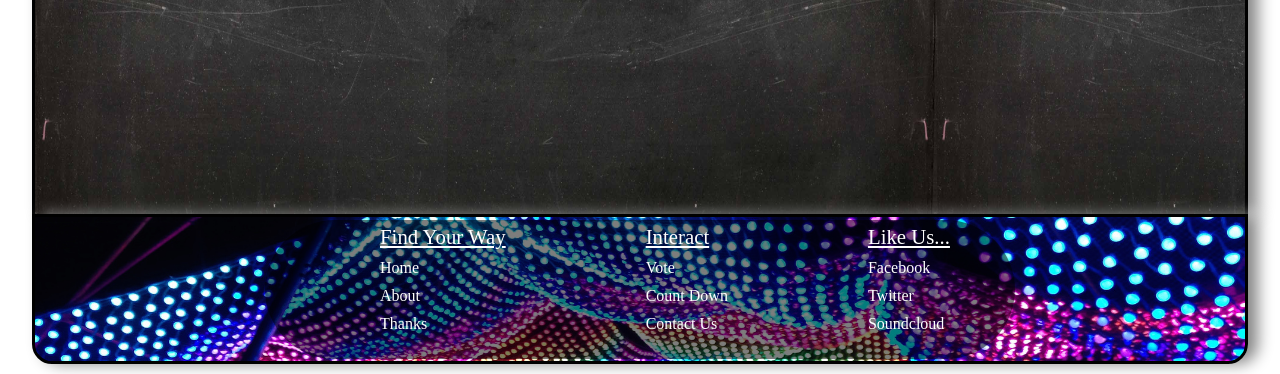
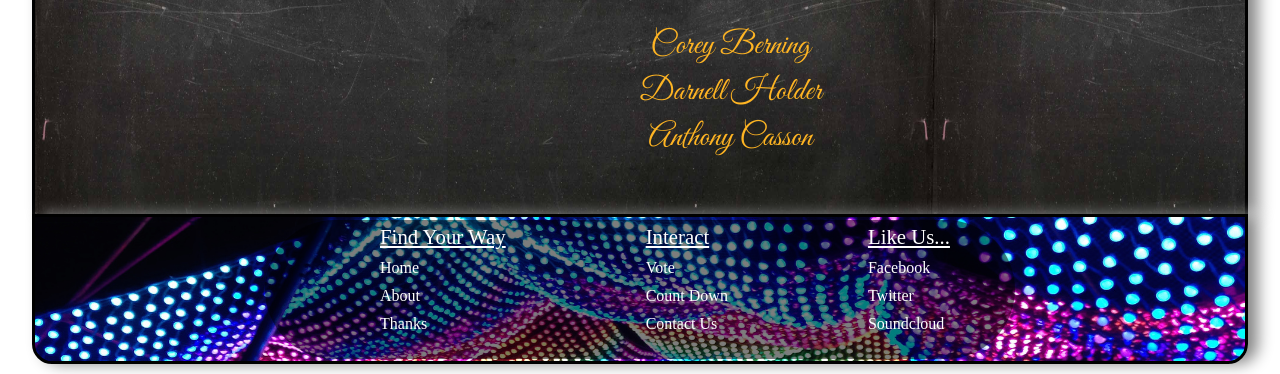
Before and after one commit to darnelho1/whalephants, a website: page thanksPage/thanks.html in a window 1280 px wide. Shown: the part 712-1086 px from the top of the page. Drawn offline with nearby package versions, Linux system fonts and the light colour scheme.

Commit message:
add filler signatures, close 113

```diff
--- a/thanksPage/thanks.html
+++ b/thanksPage/thanks.html
@@ -37,6 +37,9 @@
                 <input id="thanksIn" type="text" name="thanks" placeholder="Sign Name Here"></input>
                 <button id="sigButton" class="sigButton">add me</button>
                 <h2 class="thanksH">Whalephants Campers</h2>
+                <p class="signature">Corey Berning</p>
+                <p class="signature">Darnell Holder</p>
+                <p class="signature">Anthony Casson</p>
                 <div id="thanksDiv"></div>
 
 
```
